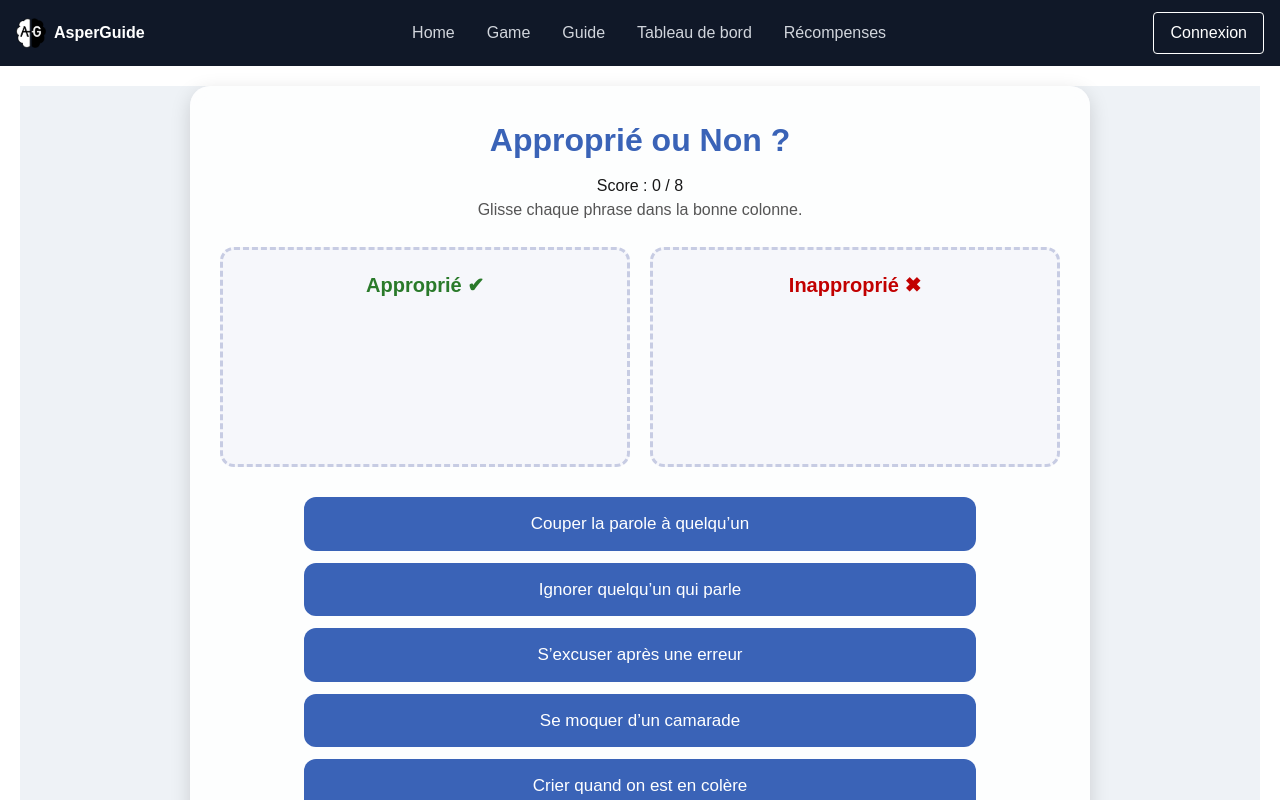
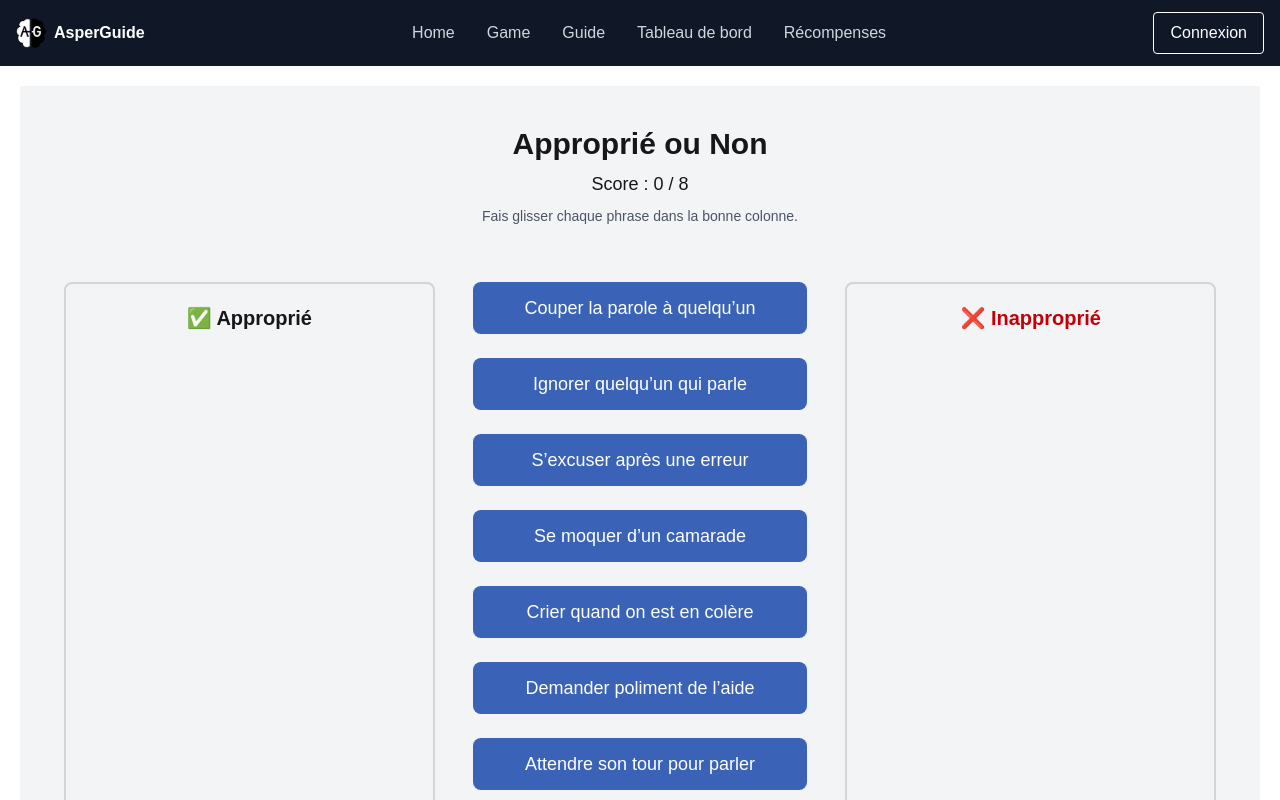
Before and after one commit to Asperguide/front, a Next.js app in the folder asperguide/: page /games/sorting in a window 1280 px wide. Shown: the top 800 px of the page. Built offline with nearby package versions, Linux system fonts and the light colour scheme.

Commit message:
[UPDATE] game by add some style details and change jsx style into tailwind

```diff
--- a/asperguide/app/games/sorting/page.tsx
+++ b/asperguide/app/games/sorting/page.tsx
@@ -21,13 +21,13 @@
 * /STOP
 * PROJECT: AsperHeader
 * FILE: page.tsx
-* CREATION DATE: 24-11-2025
-* LAST Modified: 18:57:37 24-11-2025
+* CREATION DATE: 27-11-2025
+* LAST Modified: 15:38:50 27-11-2025
 * DESCRIPTION:
-* Sorting Game – nouvelle DA
+* soting game page
 * /STOP
 * COPYRIGHT: (c) Asperguide
-* PURPOSE: Appropriate or inappropriate?
+* PURPOSE: sorting game
 * // AR
 * +==== END AsperHeader =================+
 */
@@ -35,13 +35,20 @@
 'use client';
 
 import React, { useState, useEffect } from "react";
+import { useRouter } from 'next/navigation';
 
 interface Phrase {
   text: string;
   type: 'appropriate' | 'inappropriate';
 }
 
+interface PlacedPhrase extends Phrase {
+  correct: boolean;
+}
+
 export default function SortingGame() {
+  const router = useRouter();
+
   const allPhrases: Phrase[] = [
     { text: 'Dire merci après avoir reçu de l’aide', type: 'appropriate' },
     { text: 'Couper la parole à quelqu’un', type: 'inappropriate' },
@@ -58,6 +65,7 @@ export default function SortingGame() {
   const [score, setScore] = useState(0);
   const [ended, setEnded] = useState(false);
   const [feedback, setFeedback] = useState('');
+  const [placedPhrases, setPlacedPhrases] = useState<{appropriate: PlacedPhrase[]; inappropriate: PlacedPhrase[]}>({appropriate: [], inappropriate: []});
 
   useEffect(() => {
     initGame();
@@ -77,6 +85,7 @@ export default function SortingGame() {
     setEnded(false);
     setFeedback('');
     setPhrases(shuffle(allPhrases));
+    setPlacedPhrases({appropriate: [], inappropriate: []});
   };
 
   const handleDragStart = (index: number) => setDraggedIndex(index);
@@ -86,203 +95,88 @@ export default function SortingGame() {
     const phrase = phrases[draggedIndex];
     const correct = phrase.type === targetType;
 
+    // Affichage instantané du feedback
     setFeedback(correct ? '✅ Bonne réponse !' : '❌ Mauvaise réponse.');
+
     if (correct) setScore((s) => s + 1);
 
-    setTimeout(() => {
-      const remaining = phrases.filter((_, i) => i !== draggedIndex);
-      setPhrases(remaining);
-      setDraggedIndex(null);
-      if (remaining.length === 0) setEnded(true);
-    }, 400);
+    const placed: PlacedPhrase = { ...phrase, correct };
+
+    setPlacedPhrases((prev) => ({
+      ...prev,
+      [correct ? targetType : phrase.type]: [...prev[correct ? targetType : phrase.type], placed]
+    }));
+
+    setPhrases((prev) => prev.filter((_, i) => i !== draggedIndex));
+    setDraggedIndex(null);
+
+    if (phrases.length === 1) setEnded(true);
+  };
+
+  const handleQuit = () => {
+    router.push('/games');
   };
 
   return (
-    <main className="container force-center">
-      <div className="board">
-        <h2 className="title">Approprié ou Non ?</h2>
-        <p className="score">Score : {score} / {allPhrases.length}</p>
-        {!ended && <p className="subtitle">Glisse chaque phrase dans la bonne colonne.</p>}
+    <main className="flex flex-col items-center py-10 min-h-screen bg-gray-100" aria-label="Jeu Approprié ou Non">
+      <h2 className="text-3xl font-bold mb-2" aria-label="Titre du jeu">Approprié ou Non</h2>
+      <p className="text-center text-lg mb-2" aria-label={`Score actuel ${score} sur ${allPhrases.length}`}>Score : {score} / {allPhrases.length}</p>
+      {!ended && <p className="text-center text-sm mb-6 text-gray-600" aria-label="Instruction du jeu">Fais glisser chaque phrase dans la bonne colonne.</p>}
 
-        <div className="columns">
+      <div className="grid grid-cols-1 sm:grid-cols-3 gap-5 w-full max-w-6xl mt-8">
+        <div
+          className="flex flex-col items-center bg-gray-100 border-2 border-gray-300 p-5 rounded-lg min-h-[300px] sm:min-h-[400px]"
+          onDragOver={(e) => e.preventDefault()}
+          onDrop={() => handleDrop('appropriate')}
+          aria-label="Colonne Approprié"
+        >
+          <div className="text-xl font-semibold mb-3">✅ Approprié</div>
+          {placedPhrases.appropriate.map((p, i) => (
           <div
-            className="column"
-            onDragOver={(e) => e.preventDefault()}
-            onDrop={() => handleDrop('appropriate')}
-          >
-            <div className="column-title good">Approprié ✔</div>
-          </div>
-
-          <div
-            className="column"
-            onDragOver={(e) => e.preventDefault()}
-            onDrop={() => handleDrop('inappropriate')}
-          >
-            <div className="column-title bad">Inapproprié ✖</div>
-          </div>
+          key={i}
+          className={`w-[90%] text-white text-center text-lg py-3 rounded-lg mb-2 ${p.correct ? 'bg-green-500' : 'bg-red-400'}`}
+          aria-label={`Phrase ${p.text} ${p.correct ? 'correctement placée' : 'mal placée'}`}
+          >{p.text}</div>
+          ))}
         </div>
 
-        <div className="phrases">
+        <div className="flex flex-col items-center gap-4" aria-label="Phrases à trier">
           {phrases.map((p, i) => (
             <div
               key={i}
-              className="phrase"
               draggable
               onDragStart={() => handleDragStart(i)}
-            >
-              {p.text}
-            </div>
+              className="w-[90%] text-white text-center text-lg py-3 rounded-lg bg-primary cursor-grab mb-2"
+              aria-label={`Phrase à déplacer: ${p.text}`}
+            >{p.text}</div>
           ))}
         </div>
 
-        {feedback && <p className="feedback">{feedback}</p>}
-
-        {ended && (
-          <>
-            <h3 className="end">🎉 Jeu terminé</h3>
-            <p className="score">Score final : {score} / {allPhrases.length}</p>
-            <button className="btn-primary" onClick={initGame}>Rejouer</button>
-          </>
-        )}
-
-        <button className="btn-back" onClick={() => (window.location.href = '/games')}>
-          ⬅ Retour
-        </button>
+        <div
+          className="flex flex-col items-center bg-gray-100 border-2 border-gray-300 p-5 rounded-lg min-h-[300px] sm:min-h-[400px]"
+          onDragOver={(e) => e.preventDefault()}
+          onDrop={() => handleDrop('inappropriate')}
+          aria-label="Colonne Inapproprié"
+        >
+          <div className="text-xl font-semibold mb-3 text-red-700">❌ Inapproprié</div>
+          {placedPhrases.inappropriate.map((p, i) => (
+            <div
+              key={i}
+              className={`w-[90%] text-white text-center text-lg py-3 rounded-lg mb-2 ${p.correct ? 'bg-green-500' : 'bg-red-400'}`}
+              aria-label={`Phrase ${p.text} ${p.correct ? 'correctement placée' : 'mal placée'}`}
+            >{p.text}</div>
+          ))}
+        </div>
       </div>
 
-      <style jsx>{`
-        .container {
-          min-height: 100vh;
-          background: #eef2f6;
-          display: flex;
-          justify-content: center;
-          align-items: center;
-          padding: 40px 20px;
-          width: 100%;
-        }
+      {feedback && <div className="text-center font-semibold mt-5 text-lg" aria-live="polite">{feedback}</div>}
 
-        .board {
-          background: #ffffffdd;
-          backdrop-filter: blur(8px);
-          padding: 30px;
-          width: 100%;
-          max-width: 900px;
-          border-radius: 20px;
-          box-shadow: 0 6px 20px rgba(0,0,0,0.15);
-          animation: fadeIn .3s ease;
-          text-align: center;
-        }
-
-        @keyframes fadeIn {
-          from { opacity: 0; transform: translateY(10px); }
-          to { opacity: 1; transform: translateY(0); }
-        }
-
-        .title {
-          font-size: 32px;
-          font-weight: 700;
-          color: #3A63B7;
-          margin-bottom: 10px;
-        }
-
-        .subtitle {
-          color: #555;
-          margin-bottom: 25px;
-        }
-
-        .columns {
-          display: grid;
-          grid-template-columns: 1fr 1fr;
-          gap: 20px;
-          margin-bottom: 30px;
-        }
-
-        .column {
-          border: 3px dashed #c7cce3;
-          background: #f6f7fb;
-          border-radius: 14px;
-          padding: 20px;
-          min-height: 220px;
-        }
-
-        .column-title {
-          font-size: 20px;
-          font-weight: 700;
-          margin-bottom: 10px;
-        }
-
-        .good { color: #2a7a2a; }
-        .bad { color: #c20000; }
-
-        .phrases {
-          display: flex;
-          flex-direction: column;
-          align-items: center;
-          gap: 12px;
-        }
-
-        .phrase {
-          background: #3A63B7;
-          color: white;
-          padding: 14px 18px;
-          font-size: 17px;
-          border-radius: 12px;
-          cursor: grab;
-          width: 80%;
-          transition: transform .15s, opacity .15s;
-        }
-
-        .phrase:hover {
-          transform: scale(1.03);
-          opacity: .9;
-        }
-
-        .feedback {
-          margin-top: 20px;
-          font-size: 18px;
-          font-weight: 700;
-        }
-
-        .end {
-          color: #3A63B7;
-          font-size: 24px;
-          margin-top: 10px;
-        }
-
-        .btn-primary, .btn-back {
-          margin-top: 20px;
-          padding: 12px 25px;
-          border-radius: 10px;
-          border: none;
-          font-size: 16px;
-          cursor: pointer;
-          color: white;
-        }
-
-        .btn-primary {
-          background: #3A63B7;
-        }
-        .btn-primary:hover {
-          background: #2f4e8d;
-        }
-
-        .btn-back {
-          background: #888;
-          margin-top: 15px;
-        }
-        .btn-back:hover {
-          background: #666;
-        }
-        .force-center {
-          width: 100%;
-          max-width: 100%;
-          margin: 0 auto !important;
-          padding: 0 !important;
-          display: flex;
-          justify-content: center;
-        }
-
-      `}</style>
+      {ended && (
+        <div className="flex flex-col sm:flex-row gap-4 mt-5" aria-label="Boutons de fin de jeu">
+          <button onClick={initGame} className="px-6 py-2 bg-blue-600 text-white rounded-lg" aria-label="Rejouer le jeu">Rejouer</button>
+          <button onClick={handleQuit} className="px-6 py-2 bg-red-600 text-white rounded-lg" aria-label="Quitter le jeu">Quitter le jeu</button>
+        </div>
+      )}
     </main>
   );
 }
```
